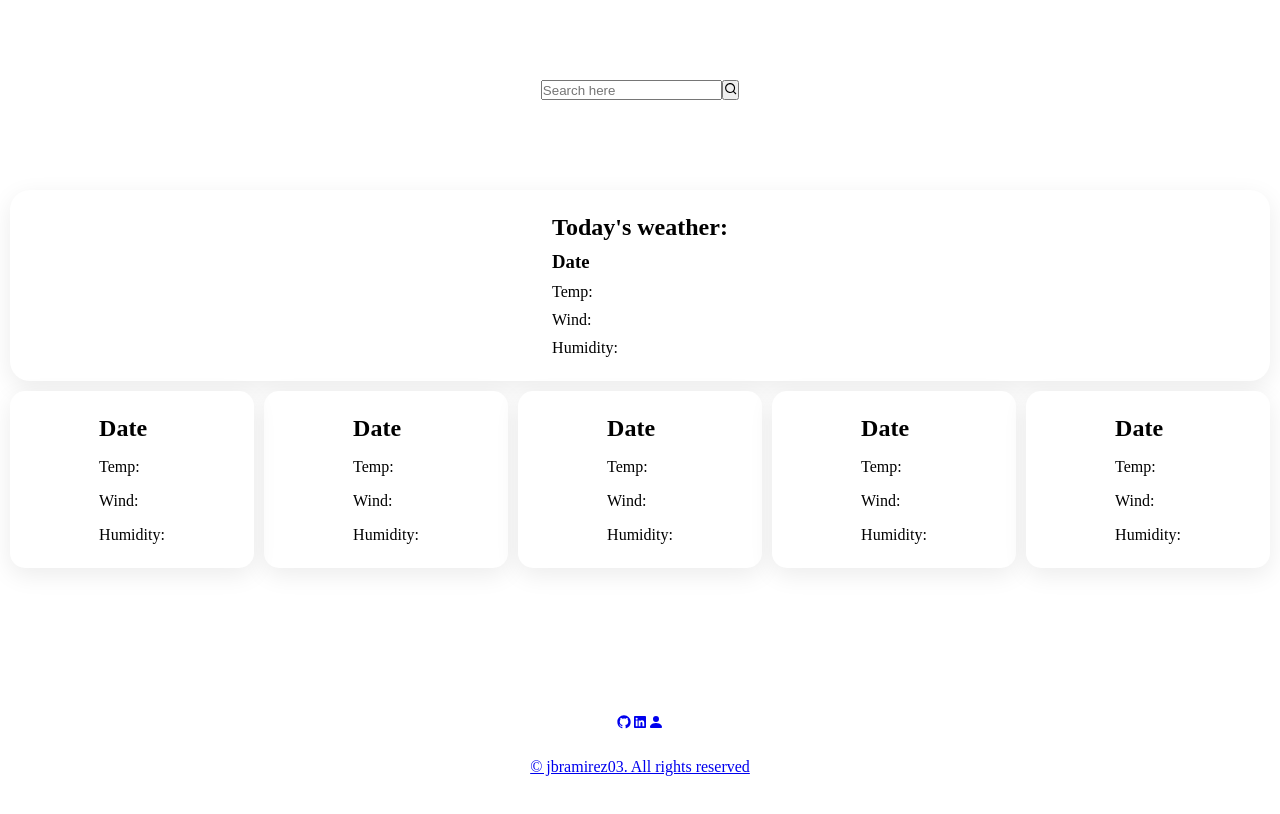
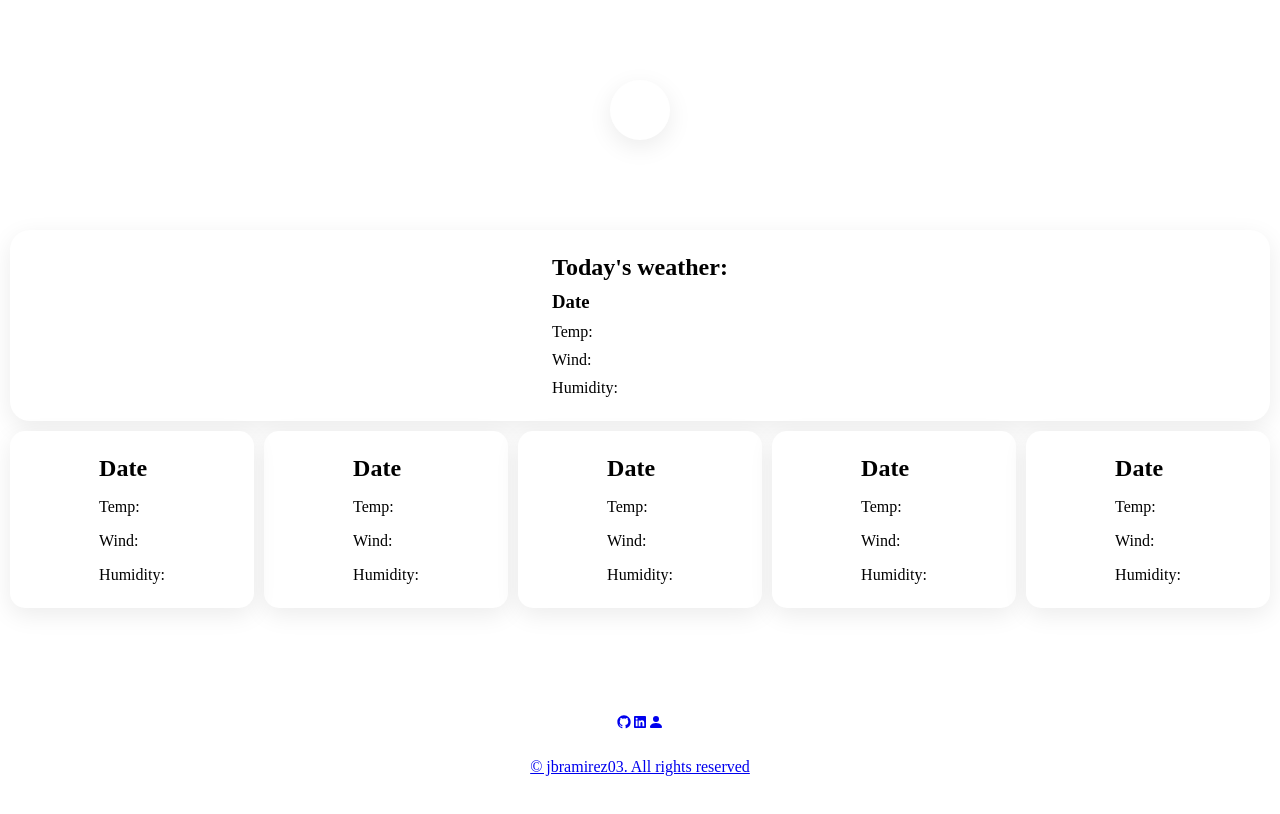
Before and after one commit to jbramirez03/Weather-Arc, a React (Create React App) app: page / in a window 1280 px wide. Shown: the top 814 px of the page. Built offline with nearby package versions, Linux system fonts and the light colour scheme.

Commit message:
started working on implementing new search input

```diff
--- a/src/App.css
+++ b/src/App.css
@@ -12,15 +12,21 @@
   width: 100%;
 }
 
-.search {
-  margin: 5rem;
+.search-area {
   display: flex;
   justify-content: center;
+  align-items: center;
+  margin: 5rem;
 }
 
-.search-form {
-  display: flex;
-  flex-direction: row;
+.search {
+  position: relative;
+  width: 60px;
+  height: 60px;
+  background: #fff;
+  border-radius: 60px;
+  transition: 0.5s;
+  box-shadow: 0 7px 25px rgba(0, 0, 0, 0.08);
 }
 
 .weather-grid {
--- a/src/components/Search.js
+++ b/src/components/Search.js
@@ -3,11 +3,11 @@
 
 const Search = () => {
     return (
-        <div className='search'>
-            <form action="submit" className='search-form'>
-                <input type="text" id='search' placeholder='Search here' />
-                <button><RiSearchLine className='search-icon' /></button>
-            </form>
+        <div className='search-area'>
+            <div className='search'>
+                <div className="icon"></div>
+                <div className="input"></div>
+            </div>
         </div>
     )
 }
```
